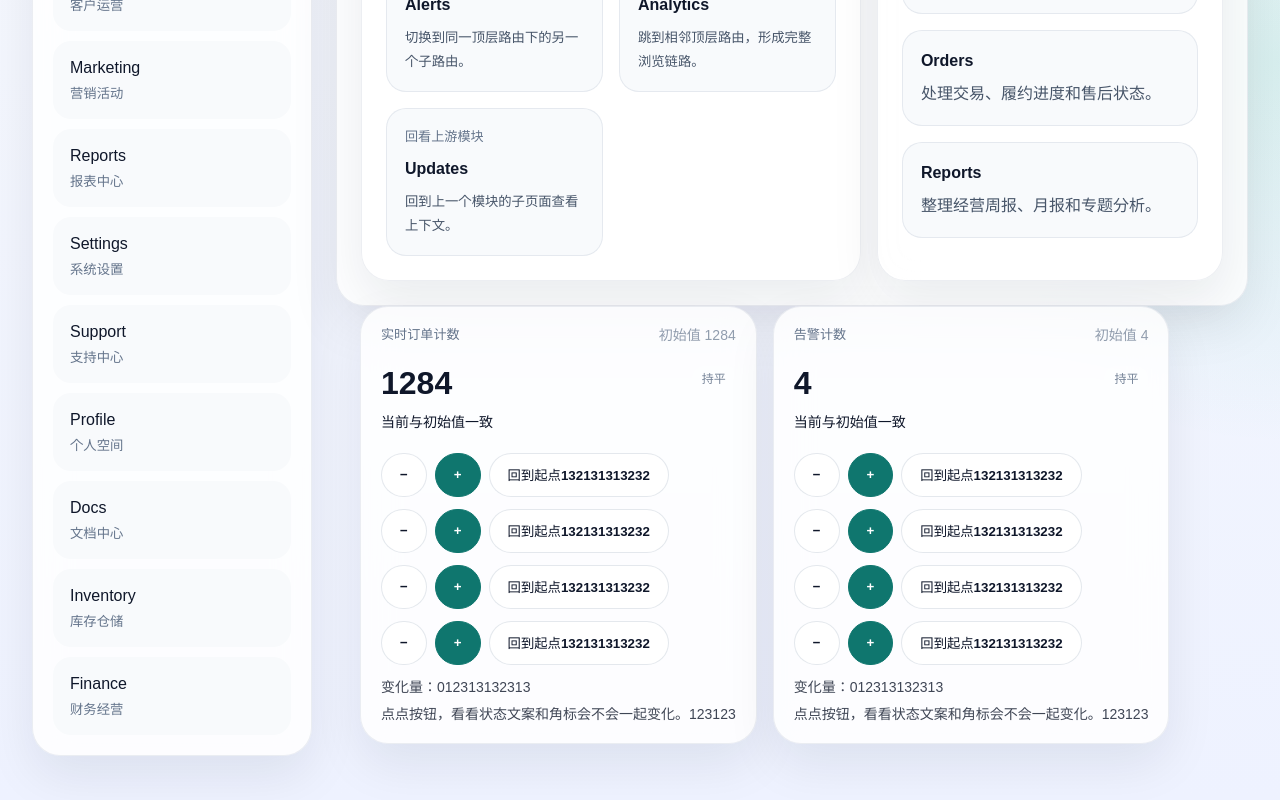
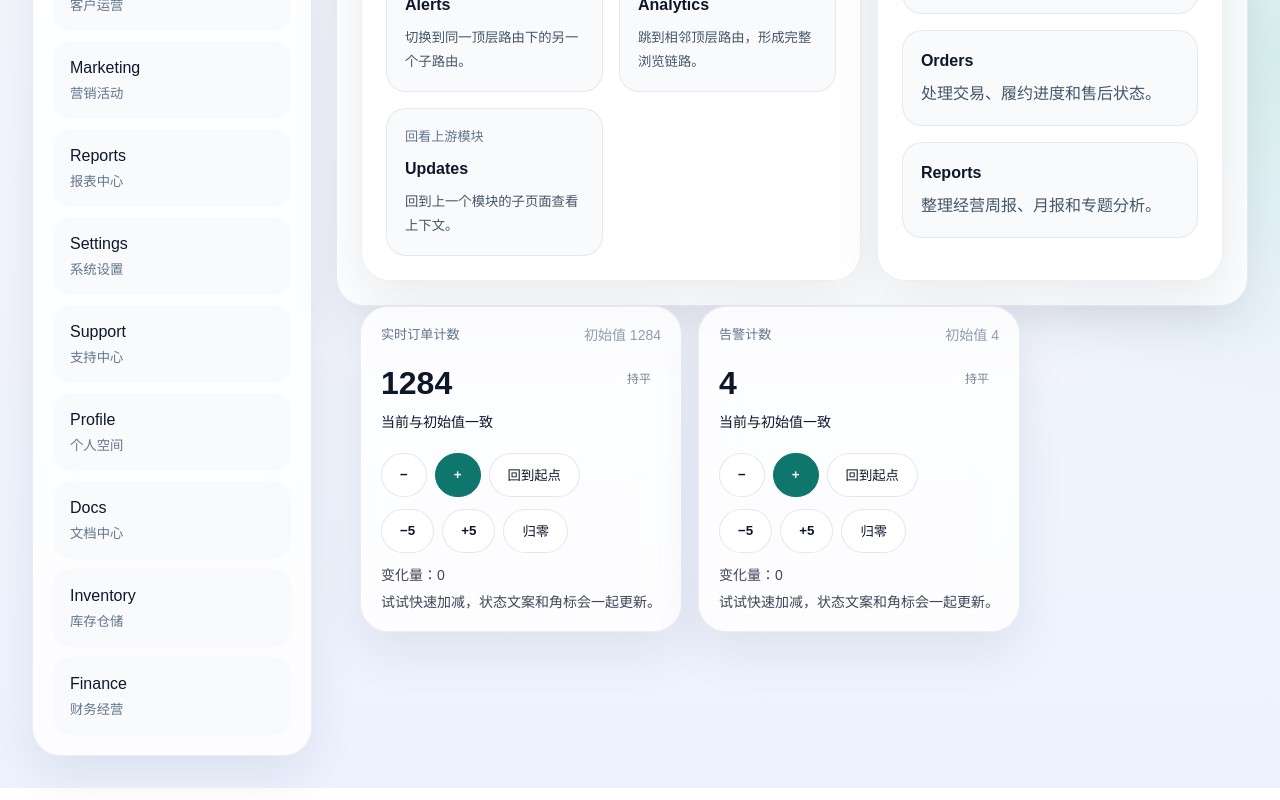
Before and after one commit to duwenbin0316/react-projects-4-route-analyze, a React (Vite) app in the folder react-router5-demo/: page /dashboard/overview in a window 1280 px wide. Shown: the part 678-1478 px from the top of the page. Built offline with nearby package versions, Linux system fonts and the light colour scheme.

Commit message:
feat: tidy counter card controls

```diff
--- a/react-router5-demo/src/components/CounterCard.jsx
+++ b/react-router5-demo/src/components/CounterCard.jsx
@@ -6,6 +6,7 @@ function CounterCard({ title = '计数器示例', initial = 0 }) {
   const statusText = delta === 0 ? '当前与初始值一致' : delta > 0 ? `当前比初始值高 ${delta}` : `当前比初始值低 ${Math.abs(delta)}`
   const trendText = delta === 0 ? '持平' : delta > 0 ? '上升中' : '下降中'
   const trendColor = delta === 0 ? 'rgba(255, 255, 255, 0.12)' : delta > 0 ? 'rgba(29, 155, 95, 0.16)' : 'rgba(217, 72, 95, 0.16)'
+  const formattedDelta = delta > 0 ? `+${delta}` : `${delta}`
 
   return (
     <article className="stat-card" style={{ display: 'flex', flexDirection: 'column', gap: '12px' }}>
@@ -33,26 +34,16 @@ function CounterCard({ title = '计数器示例', initial = 0 }) {
       <div style={{ display: 'flex', gap: '8px' }}>
         <button className="ghost-button" onClick={() => setCount((c) => c - 1)}>−</button>
         <button className="solid-button" onClick={() => setCount((c) => c + 1)}>+</button>
-        <button className="ghost-button" onClick={() => setCount(initial)} disabled={count === initial}>回到起点132131313232</button>
+        <button className="ghost-button" onClick={() => setCount(initial)} disabled={count === initial}>回到起点</button>
       </div>
       <div style={{ display: 'flex', gap: '8px' }}>
-        <button className="ghost-button" onClick={() => setCount((c) => c - 1)}>−</button>
-        <button className="solid-button" onClick={() => setCount((c) => c + 1)}>+</button>
-        <button className="ghost-button" onClick={() => setCount(initial)} disabled={count === initial}>回到起点132131313232</button>
-      </div>
-      <div style={{ display: 'flex', gap: '8px' }}>
-        <button className="ghost-button" onClick={() => setCount((c) => c - 1)}>−</button>
-        <button className="solid-button" onClick={() => setCount((c) => c + 1)}>+</button>
-        <button className="ghost-button" onClick={() => setCount(initial)} disabled={count === initial}>回到起点132131313232</button>
-      </div>
-      <div style={{ display: 'flex', gap: '8px' }}>
-        <button className="ghost-button" onClick={() => setCount((c) => c - 1)}>−</button>
-        <button className="solid-button" onClick={() => setCount((c) => c + 1)}>+</button>
-        <button className="ghost-button" onClick={() => setCount(initial)} disabled={count === initial}>回到起点132131313232</button>
+        <button className="ghost-button" onClick={() => setCount((c) => c - 5)}>−5</button>
+        <button className="ghost-button" onClick={() => setCount((c) => c + 5)}>+5</button>
+        <button className="ghost-button" onClick={() => setCount(0)} disabled={count === 0}>归零</button>
       </div>
       <div style={{ display: 'grid', gap: '6px', fontSize: '0.875rem', opacity: 0.8 }}>
-        <div>变化量：{delta > 0 ? `+${delta}` : delta}12313132313</div>
-        <div>点点按钮，看看状态文案和角标会不会一起变化。123123</div>
+        <div>变化量：{formattedDelta}</div>
+        <div>试试快速加减，状态文案和角标会一起更新。</div>
       </div>
     </article>
   )
```
